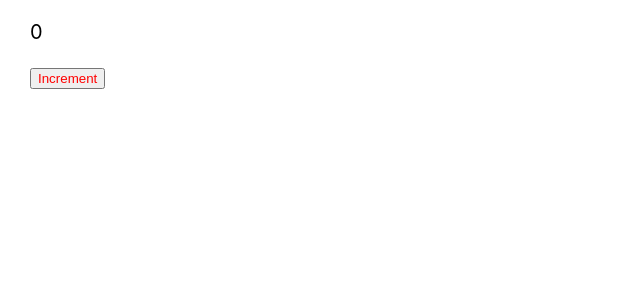
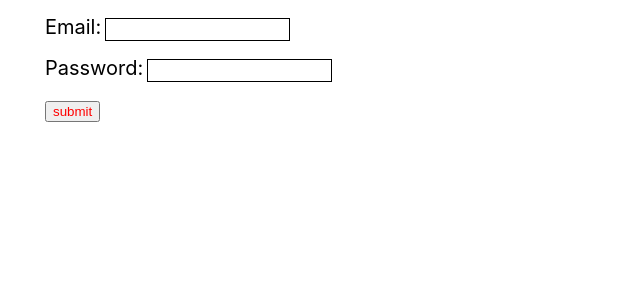
Before and after one commit to HitBambhroliya/bookstore, a React (Create React App) app: page / in a window 1280 px wide. Shown: the top 300 px of the page, without its empty margins (0-640 px from the left). Built offline with nearby package versions, Linux system fonts and the light colour scheme.

Commit message:
Day 14 completed

```diff
--- a/src/App.js
+++ b/src/App.js
@@ -15,6 +15,7 @@ import { UserProvider } from './components/UserContext';
 import Users from './components/Users';
 import Post from './components/Post';
 import CounterHook from './components/CounterHook';
+import LoginFormFunc from './components/LoginFormFunc';
 
 
 
@@ -55,7 +56,9 @@ function App() {
   {/* <Users/> */}
   {/* <Post/> */}
 
-  <CounterHook/>
+  {/* <CounterHook/> */}
+
+  <LoginFormFunc/>
 
     </div>
     </>
--- /dev/null
+++ b/src/components/LoginFormFunc.js
@@ -0,0 +1,32 @@
+import React, { useState } from 'react'
+
+function LoginFormFunc() {
+
+    const [user,setUser]=useState({email:"",password:""})
+
+    const changeHandler=(e)=>{
+            setUser({...user,[e.target.name]:e.target.value})
+    }
+
+    const handleClick=()=>{
+        alert(`your emil is:${user.email} and your password is:${user.password}`)
+    }
+
+  return (
+    <>    <div>
+        <label>Email:</label>
+        <input type="email" name="email" value={user.email} onChange={changeHandler} />
+    </div>
+    <div>
+        <label>Password:</label>
+        <input type="password" name="password" value={user.password} onChange={changeHandler} />
+    </div>
+    <div>
+        <button onClick={handleClick} >submit</button>
+    </div>
+    </>
+
+  )
+}
+
+export default LoginFormFunc
```
